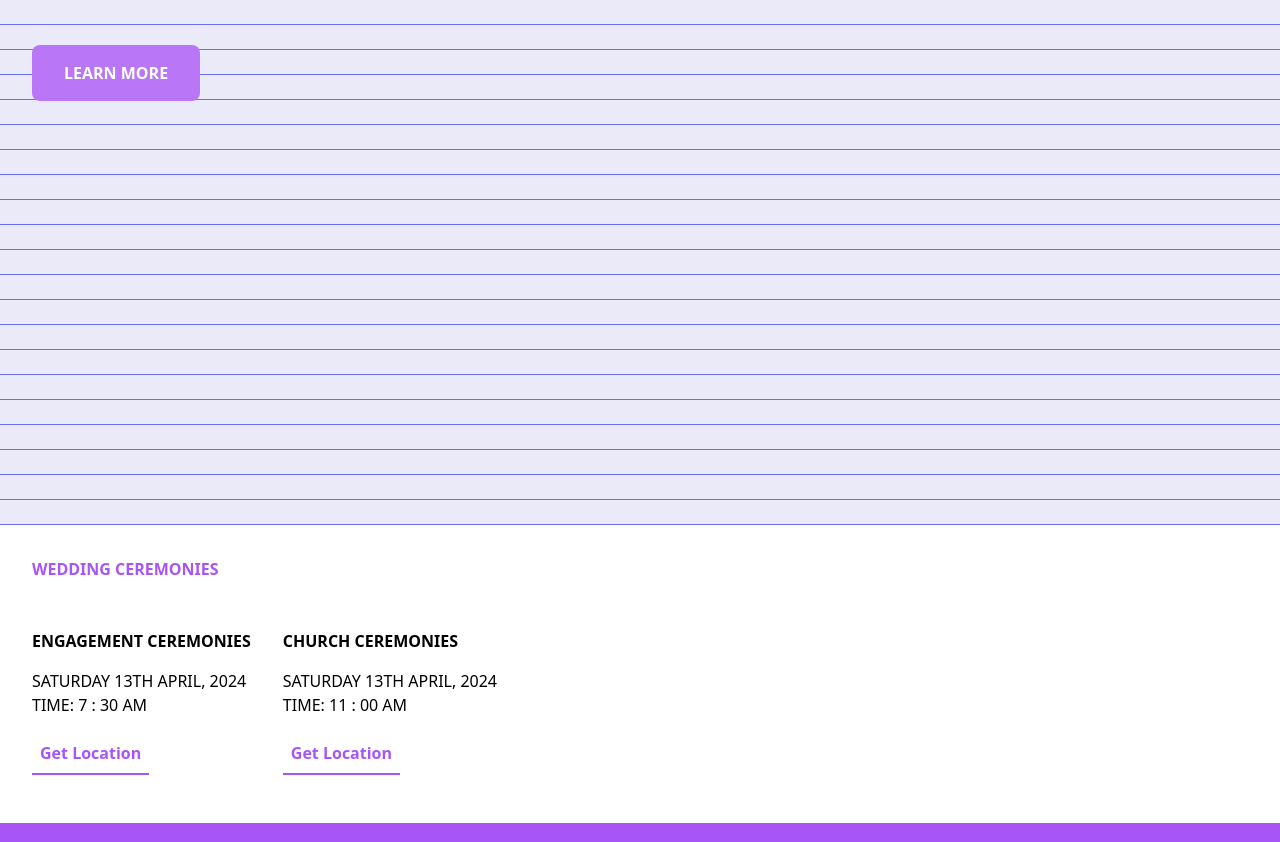
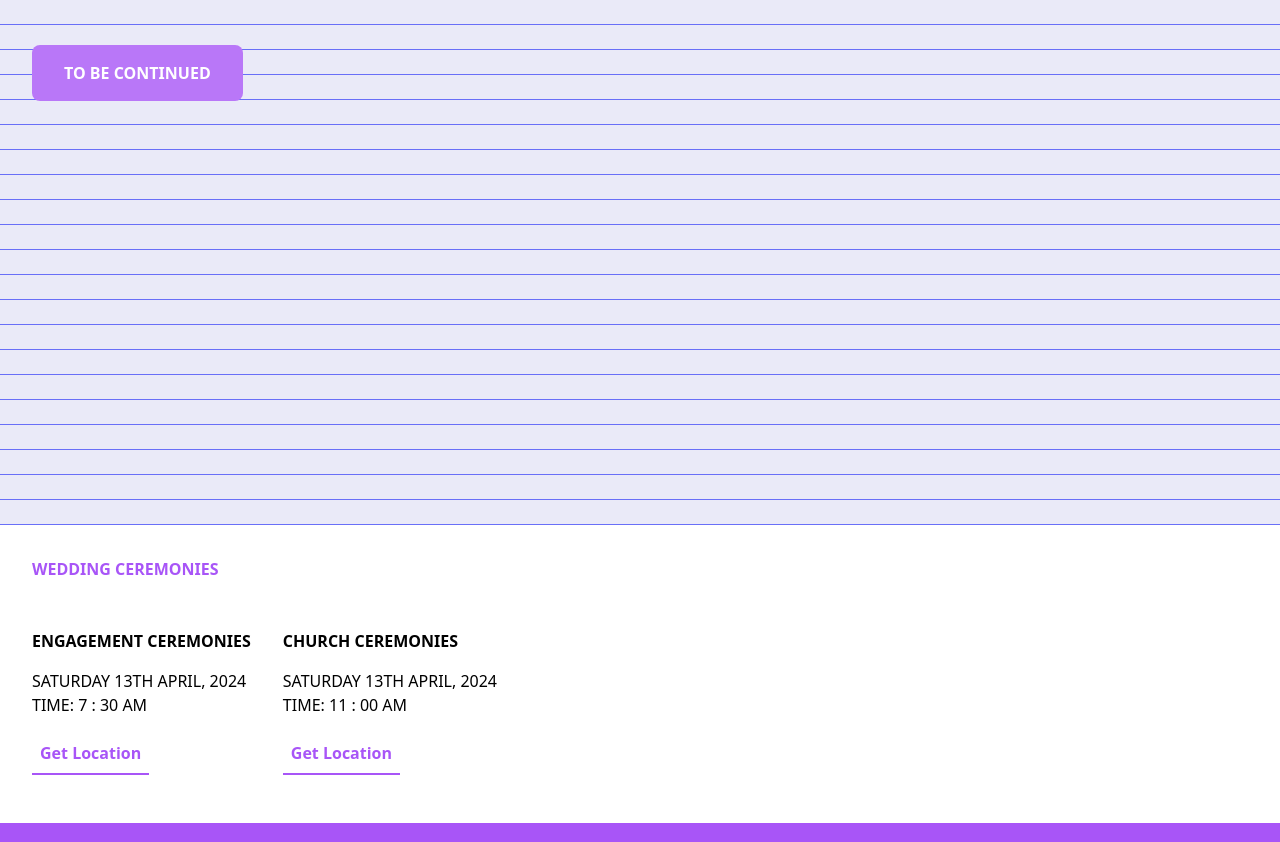
Before and after one commit to serenenity/24em, a website: page index.html in a window 1280 px wide. Shown: the part 1875-2717 px from the top of the page. Drawn offline with Linux system fonts and the light colour scheme.

Commit message:
changed learn more to, to be continued

```diff
--- a/index.html
+++ b/index.html
@@ -66,7 +66,7 @@
                     <p>From then on, the next two years for me was full of contempulations, meditations, ponderizations and a quest to gain more understanding about my life and the future and who will the Lord have journey with me. </p>
                 </div>
                 <div>
-                    <button class="text-white rounded-lg bg-purple-500 py-4 px-8 my-8 uppercase font-semibold">learn more</button>
+                    <button class="text-white rounded-lg bg-purple-500 py-4 px-8 my-8 uppercase font-semibold">to be continued</button>
                 </div>
 
             </div>
```
